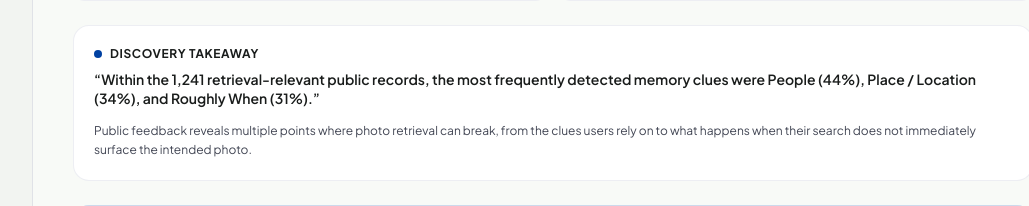
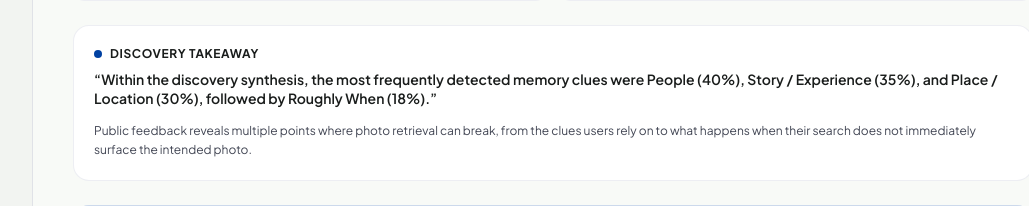
Before and after one commit to shruti7jain/Google_Photo, a FastAPI app: page / in a window 1280 px wide. Shown: the part 1783-1989 px from the top of the page, without its empty margins (207-1236 px from the left). Run offline with FastAPI, Linux system fonts and the light colour scheme; some libraries are stand-ins or nearby versions.

Commit message:
fix(dashboard): update Discovery Takeaway data to reflect discovery synthesis

```diff
--- a/discovery-engine/dashboard/templates/index.html
+++ b/discovery-engine/dashboard/templates/index.html
@@ -357,7 +357,7 @@
       Discovery Takeaway
     </h2>
     <p class="text-sm font-semibold text-on-surface leading-snug">
-      “Within the 1,241 retrieval-relevant public records, the most frequently detected memory clues were People (44%), Place / Location (34%), and Roughly When (31%).”
+      “Within the discovery synthesis, the most frequently detected memory clues were People (40%), Story / Experience (35%), and Place / Location (30%), followed by Roughly When (18%).”
     </p>
     <p class="text-xs text-on-surface-variant leading-relaxed mt-1">
       Public feedback reveals multiple points where photo retrieval can break, from the clues users rely on to what happens when their search does not immediately surface the intended photo.
--- a/frontend/index.html
+++ b/frontend/index.html
@@ -357,7 +357,7 @@
       Discovery Takeaway
     </h2>
     <p class="text-sm font-semibold text-on-surface leading-snug">
-      “Within the 1,241 retrieval-relevant public records, the most frequently detected memory clues were People (44%), Place / Location (34%), and Roughly When (31%).”
+      “Within the discovery synthesis, the most frequently detected memory clues were People (40%), Story / Experience (35%), and Place / Location (30%), followed by Roughly When (18%).”
     </p>
     <p class="text-xs text-on-surface-variant leading-relaxed mt-1">
       Public feedback reveals multiple points where photo retrieval can break, from the clues users rely on to what happens when their search does not immediately surface the intended photo.
```
